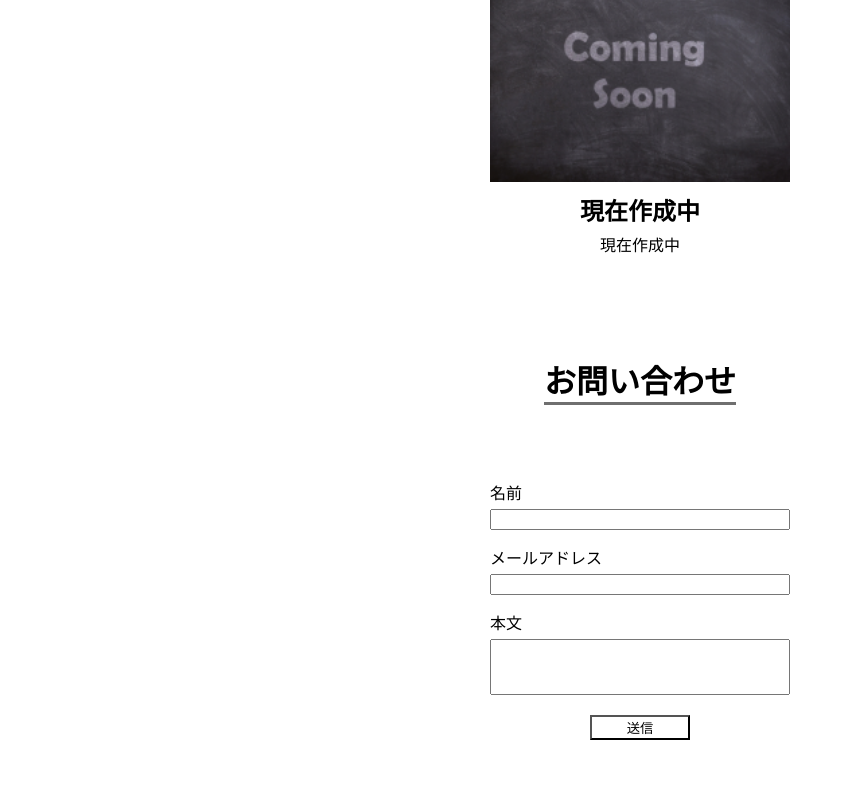
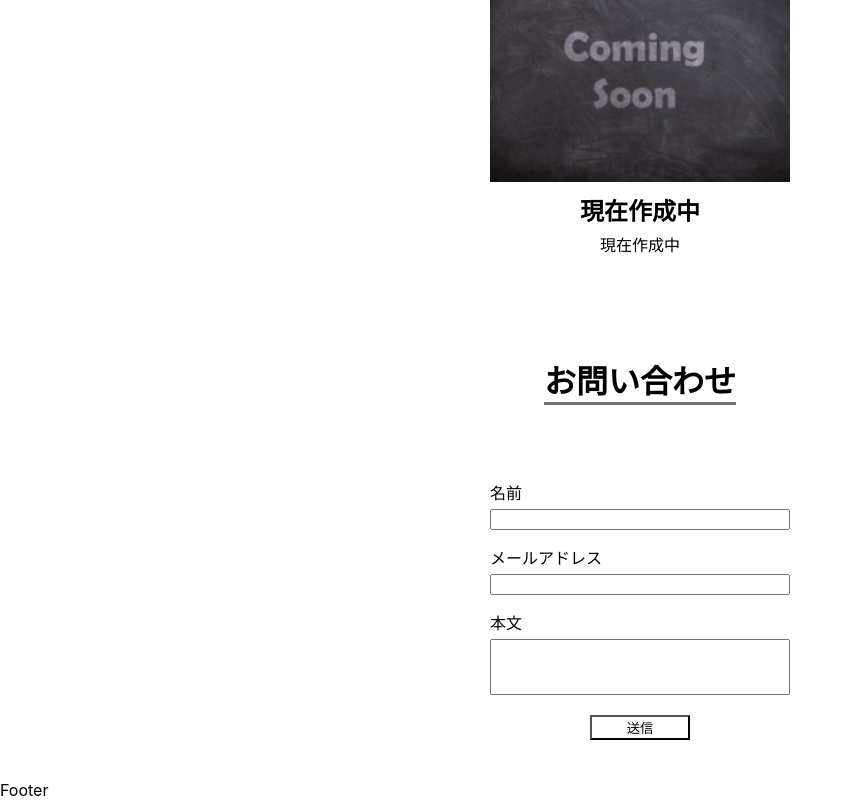
Before and after one commit to YoheiYamashita/portfolio-site, a React (Create React App) app: page / in a window 1280 px wide. Shown: the part 1670-2470 px from the top of the page, without its empty margins (0-852 px from the left). Built offline with nearby package versions, Linux system fonts and the light colour scheme; a web font is replaced by a local one.

Commit message:
Footerを追加

```diff
--- a/src/App.js
+++ b/src/App.js
@@ -10,6 +10,7 @@
 import Header from './components/Header';
 import Home from './components/Home';
 import Works from './components/Works';
+import Footer from "./components/Footer";
 
 function App() {
   return (
@@ -31,6 +32,8 @@
       <Contact/>
       </Element>
       </div>
+
+      <Footer/>
     </div>
   );
 }
--- /dev/null
+++ b/src/components/Footer.jsx
@@ -0,0 +1,9 @@
+import React from 'react'
+
+const Footer = () => {
+  return (
+    <div>Footer</div>
+  )
+}
+
+export default Footer
```
